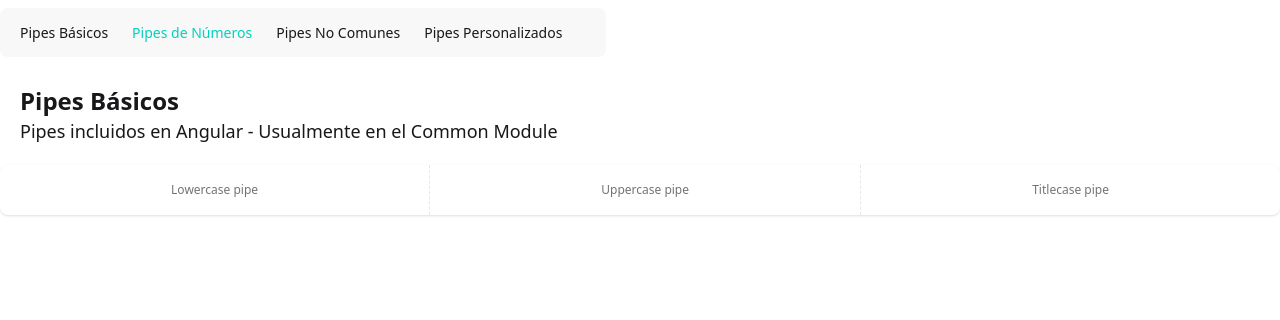
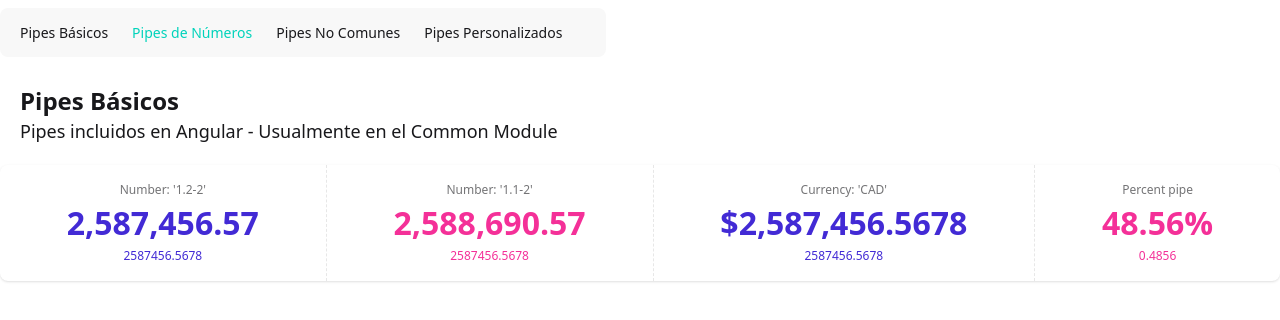
Before and after one commit to ciroribba/angular_level_4, an Angular app: page /numbers in a window 1280 px wide. Shown: the top 320 px of the page. Built offline with nearby package versions, Linux system fonts and the light colour scheme.

Commit message:
add content numbers

```diff
--- a/src/app/pages/basic-page/basic-page.html
+++ b/src/app/pages/basic-page/basic-page.html
@@ -18,7 +18,7 @@
 
     <div class="stat place-items-center">
       <div class="stat-title">Titlecase pipe</div>
-      <div class="stat-value text-secondary">{{fullName() | titlecase }}</div>
-      <div class="stat-desc text-secondary">{{fullName()}}</div>
+      <div class="stat-value text-primary">{{fullName() | titlecase }}</div>
+      <div class="stat-desc text-primary">{{fullName()}}</div>
     </div>
   </div>
--- a/src/app/pages/numbers-page/numbers-page.html
+++ b/src/app/pages/numbers-page/numbers-page.html
@@ -5,20 +5,26 @@
 
 <div class="stats  stats-vertical lg:stats-horizontal shadow w-full">
     <div class="stat place-items-center">
-      <div class="stat-title">Lowercase pipe</div>
-      <div class="stat-value"></div>
-      <div class="stat-desc"></div>
+      <div class="stat-title">Number: '1.2-2'</div><!-- 1.2-2: 1 dígito antes del punto, 2 dígitos después del punto -->
+      <div class="stat-value text-primary">{{totalSells() | number:'1.2-2'}}</div>
+      <div class="stat-desc text-primary">{{totalSells()}}</div>
     </div>
 
     <div class="stat place-items-center">
-      <div class="stat-title">Uppercase pipe</div>
-      <div class="stat-value text-secondary"></div>
-      <div class="stat-desc text-secondary"></div>
+        <div class="stat-title">Number: '1.1-2'</div><!-- 1.2-2: 1 dígito antes del punto, 2 dígitos después del punto -->
+        <div class="stat-value text-secondary">{{totalSells() + 1234 | number:'1.1-2'}}</div>
+        <div class="stat-desc text-secondary">{{totalSells()}}</div>
+      </div>
+
+    <div class="stat place-items-center">
+      <div class="stat-title">Currency: 'CAD'</div>
+      <div class="stat-value text-primary">{{totalSells() | currency:'CAD':'symbol-narrow':'1.4-4'}}</div><!-- 1.4-4: 1 dígito antes del punto, 4 dígitos después del punto -->
+      <div class="stat-desc text-primary">{{totalSells()}}</div>
     </div>
 
     <div class="stat place-items-center">
-      <div class="stat-title">Titlecase pipe</div>
-      <div class="stat-value text-secondary"></div>
-      <div class="stat-desc text-secondary"></div>
+      <div class="stat-title">Percent pipe</div>
+      <div class="stat-value text-secondary">{{percent() | percent:'1.2-2'}}</div>
+      <div class="stat-desc text-secondary">{{percent()}}</div>
     </div>
   </div>
--- a/src/app/pages/numbers-page/numbers-page.ts
+++ b/src/app/pages/numbers-page/numbers-page.ts
@@ -1,8 +1,12 @@
-import { Component } from '@angular/core';
+import { CurrencyPipe, DecimalPipe, PercentPipe } from '@angular/common';
+import { Component, signal } from '@angular/core';
 
 @Component({
   selector: 'numbers-page',
-  imports: [],
+  imports: [DecimalPipe, PercentPipe, CurrencyPipe],
   templateUrl: './numbers-page.html',
 })
-export default class NumbersPage { }
+export default class NumbersPage {
+  totalSells = signal(2_587_456.5678);
+  percent = signal(0.4856);
+}
```
